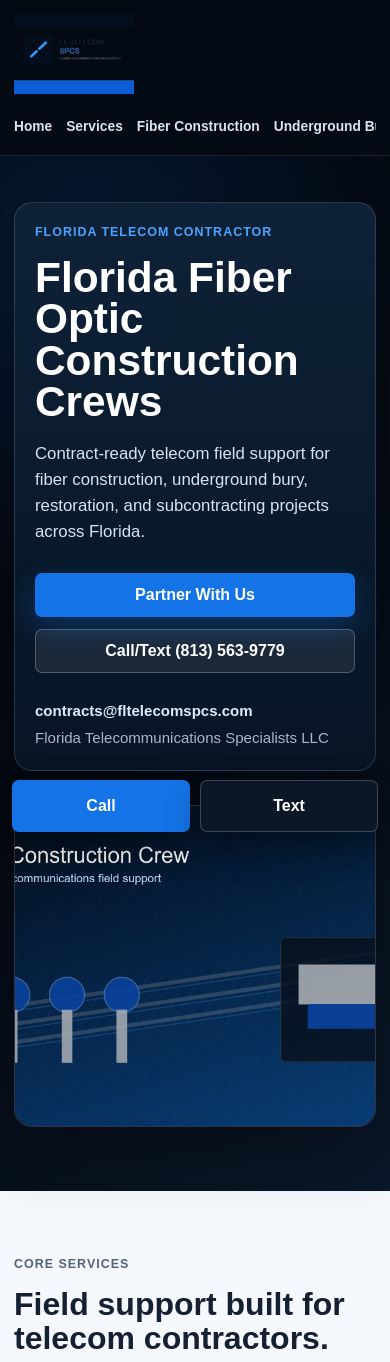
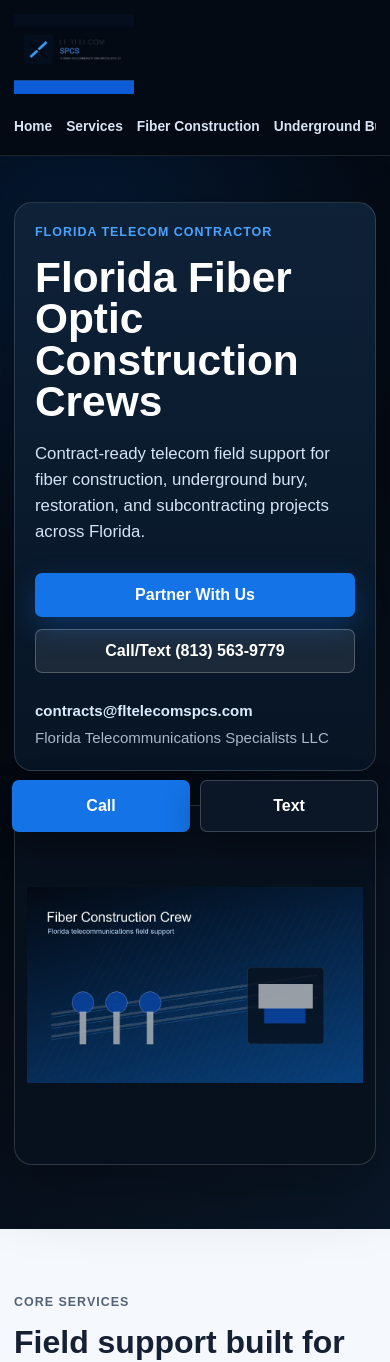
Before and after one commit to marlboroflavor/fl-telecom-spcs-website, a Next.js app: page / in a window 390 px wide. Shown: the top 1362 px of the page. Built offline with nearby package versions, Linux system fonts and the light colour scheme.

Commit message:
final fix layout + design

```diff
--- a/app/globals.css
+++ b/app/globals.css
@@ -175,7 +175,7 @@
   width: min(1160px, calc(100% - 36px));
   margin: 0 auto;
   display: grid;
-  grid-template-columns: minmax(0, 0.94fr) minmax(420px, 1.06fr);
+  grid-template-columns: minmax(0, 45%) minmax(0, 55%);
   gap: 34px;
   align-items: center;
 }
@@ -262,10 +262,19 @@
   box-shadow: var(--shadow);
 }
 
+.hero-image-card {
+  min-height: 520px;
+  display: flex;
+  align-items: center;
+  justify-content: center;
+  padding: 18px;
+}
+
 .hero-image-card img {
   width: 100%;
-  height: clamp(420px, 48vw, 620px);
-  object-fit: cover;
+  height: 100%;
+  max-height: 600px;
+  object-fit: contain;
   object-position: center;
 }
 
@@ -639,8 +648,13 @@
     padding: 20px;
   }
 
+  .hero-image-card {
+    min-height: 360px;
+    padding: 12px;
+  }
+
   .hero-image-card img {
-    height: 320px;
+    max-height: 360px;
   }
 
   .truck-image-card img {
```
